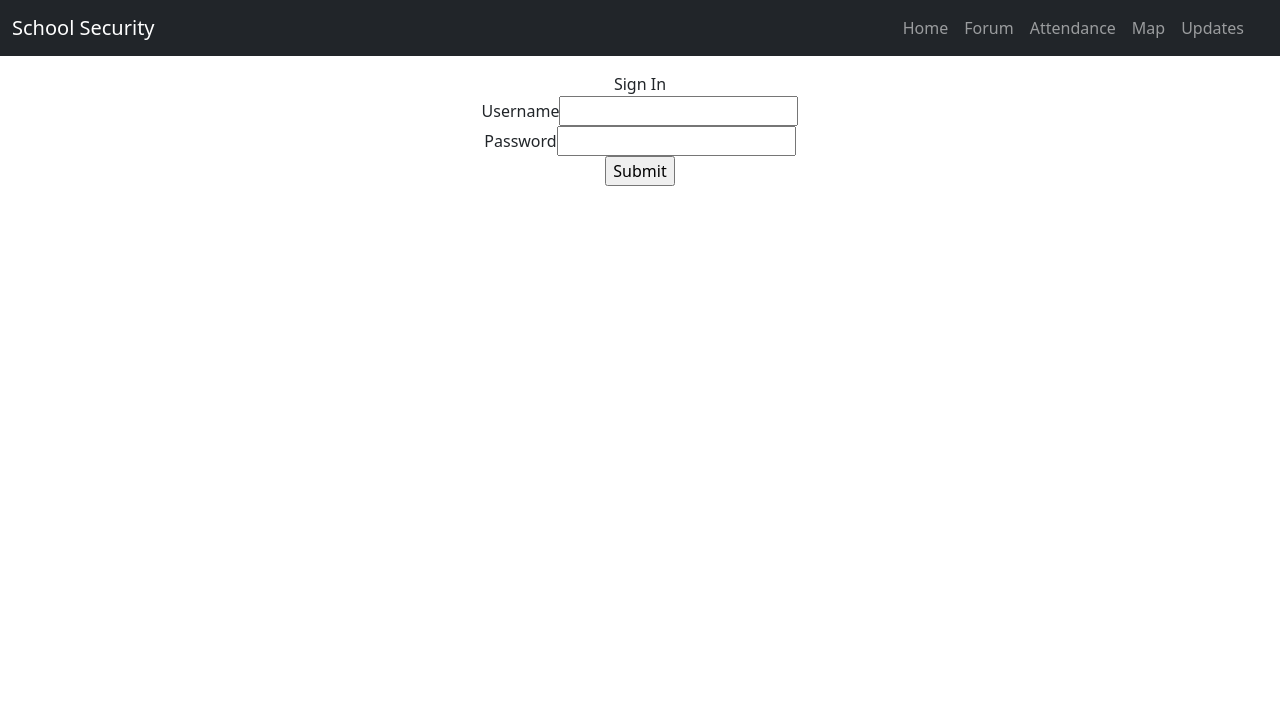
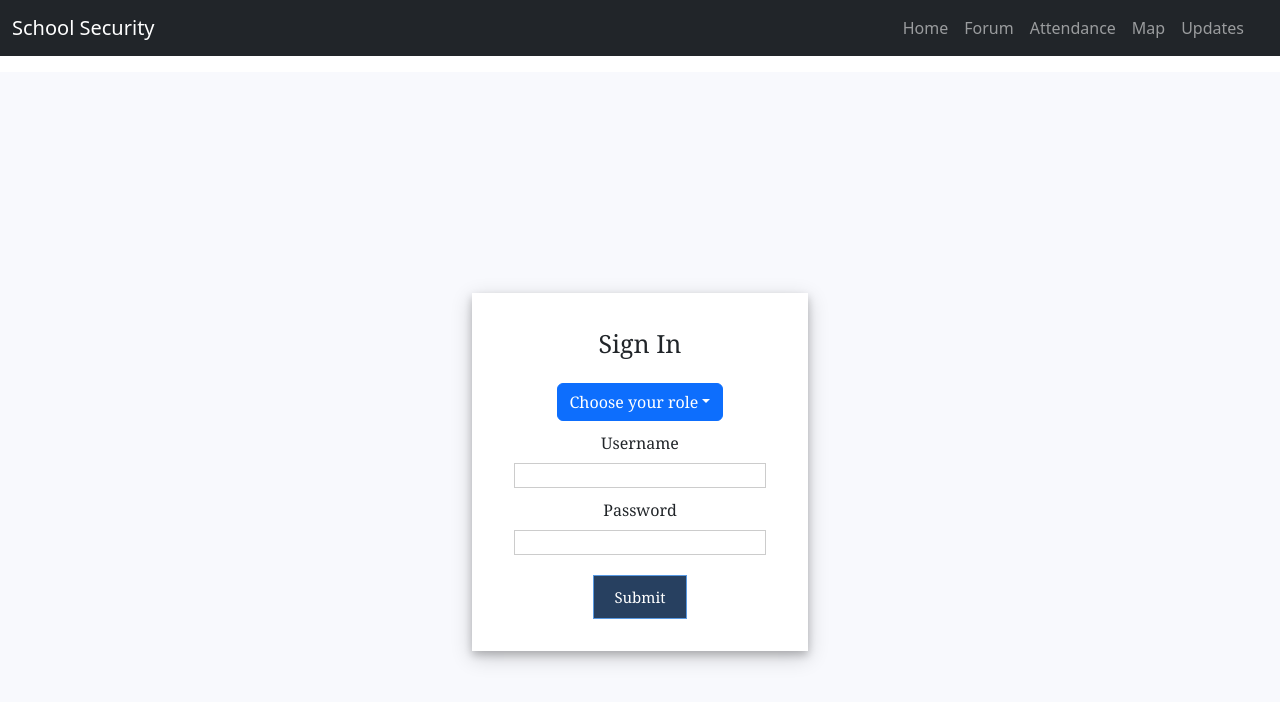
Before and after one commit to Jay-Bhalala/school-security-app, a React (Create React App) app: page /login in a window 1280 px wide. Shown: the top 702 px of the page. Built offline with nearby package versions, Linux system fonts and the light colour scheme.

Commit message:
login w/ dropdown and styling changes

```diff
--- a/src/components/Login.css
+++ b/src/components/Login.css
@@ -0,0 +1,66 @@
+.app {
+    font-family: sans-serif;
+    display: flex;
+    align-items: center;
+    justify-content: center;
+    flex-direction: column;
+    gap: 20px;
+    height: 100vh;
+    font-family: Cambria, Cochin, Georgia, Times, "Times New Roman", serif;
+    background-color: #f8f9fd;
+  }
+
+  input[type="text"],
+  input[type="password"] {
+    height: 25px;
+    border: 1px solid rgba(0, 0, 0, 0.2);
+  }
+
+  input[type="submit"] {
+    margin-top: 10px;
+    cursor: pointer;
+    font-size: 15px;
+    background: #274060;
+    border: 1px solid #5899E2;
+    color: #fff;
+    padding: 10px 20px;
+  }
+
+  input[type="submit"]:hover {
+    background: #274060;
+  }
+
+  .button-container {
+    display: flex;
+    justify-content: center;
+  }
+
+  .login-form {
+    background-color: white;
+    padding: 2rem;
+    box-shadow: 0 4px 8px 0 rgba(0, 0, 0, 0.2), 0 6px 20px 0 rgba(0, 0, 0, 0.19);
+  }
+
+  .list-container {
+    display: flex;
+  }
+
+  .error {
+    color: red;
+    font-size: 12px;
+  }
+
+  .title {
+    font-size: 25px;
+    margin-bottom: 20px;
+  }
+
+  .input-container {
+    display: flex;
+    flex-direction: column;
+    gap: 8px;
+    margin: 10px;
+  }
+  .dropdown{
+    color:#274060
+  }
--- a/src/components/Login.js
+++ b/src/components/Login.js
@@ -1,6 +1,7 @@
 import React from "react";
 import { useState } from 'react';
 import './Login.css'
+import Dropdown from 'react-bootstrap/Dropdown';
 
 
 function Login() {
@@ -57,6 +58,16 @@ function Login() {
     const renderForm = (
       <div className="form">
         <form onSubmit={handleSubmit}>
+        <Dropdown>
+          <Dropdown.Toggle className ="dropdown">
+            Choose your role
+          </Dropdown.Toggle>
+
+          <Dropdown.Menu>
+            <Dropdown.Item href="#/action-1">Teacher</Dropdown.Item>
+            <Dropdown.Item href="#/action-2">Administrator</Dropdown.Item>
+          </Dropdown.Menu>
+        </Dropdown>
           <div className="input-container">
             <label>Username </label>
             <input type="text" name="uname" required />
```
